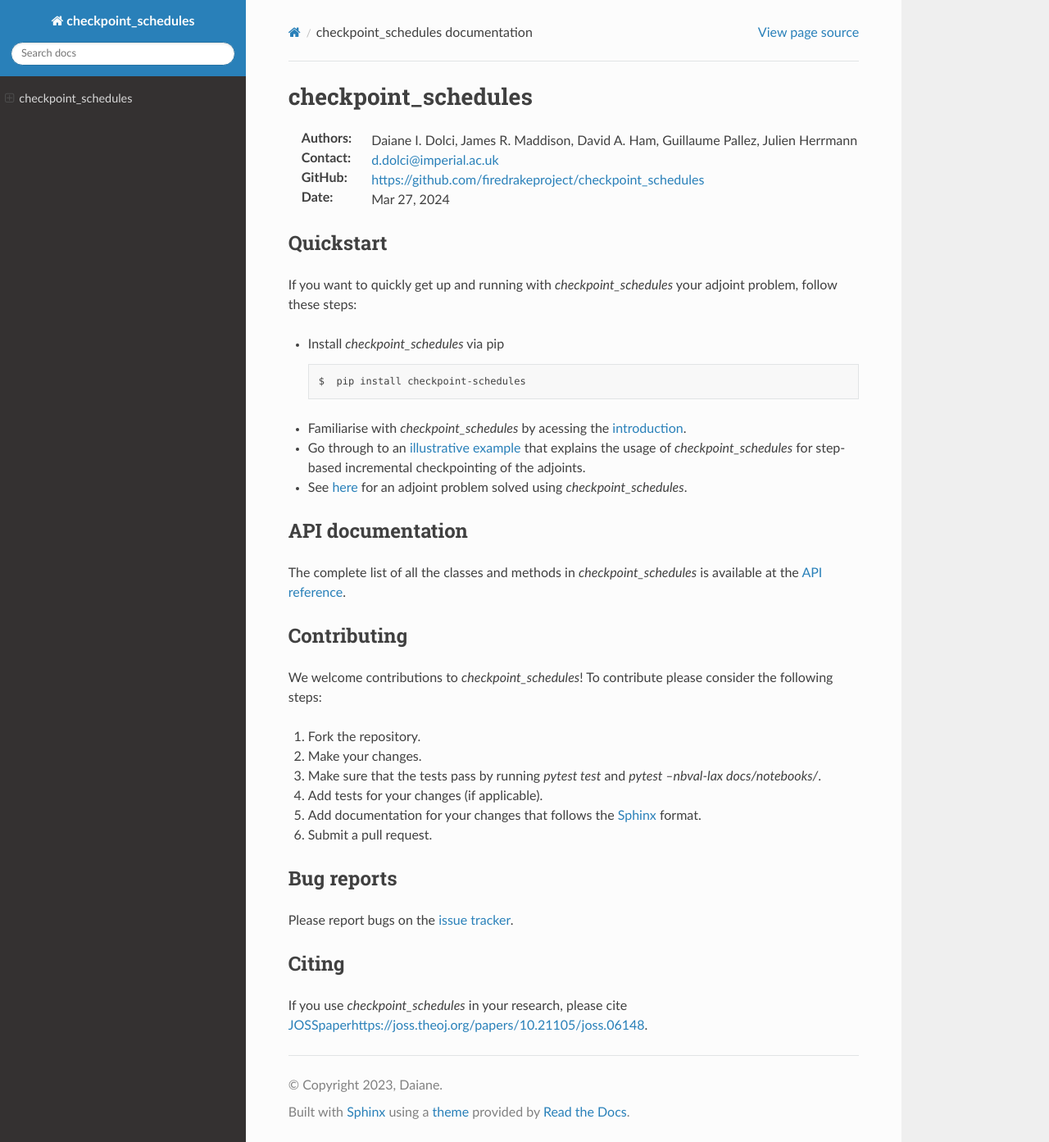
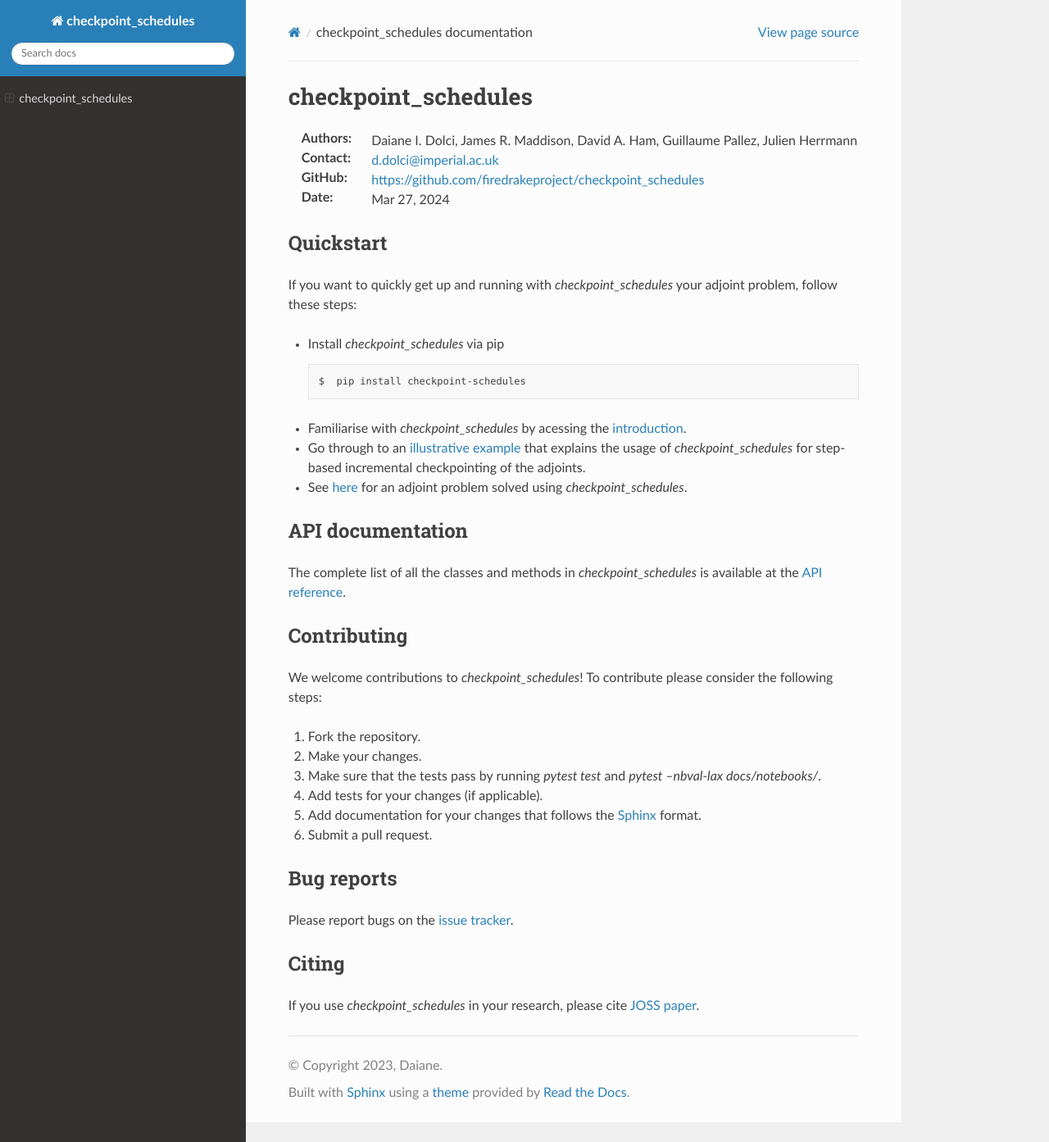
Before and after one commit to firedrakeproject/checkpoint_schedules, a Sphinx documentation site: the page built from docs/source/index.rst, in a window 1280 px wide and 1393 px high. Shown: the whole window at 82% size. Built offline with Sphinx 7.4.7 and the Read the Docs theme 2.0.0, drawn with Linux system fonts in a browser that asks for light colours.

Commit message:
fix link (#68)

```diff
--- a/docs/source/index.rst
+++ b/docs/source/index.rst
@@ -52,4 +52,4 @@ Please report bugs on the `issue tracker <https://github.com/firedrakeproject/ch
 
 Citing
 ======
-If you use *checkpoint_schedules* in your research, please cite `<JOSS paper https://joss.theoj.org/papers/10.21105/joss.06148>`_.
+If you use *checkpoint_schedules* in your research, please cite `JOSS paper <https://joss.theoj.org/papers/10.21105/joss.06148>`_.
```
